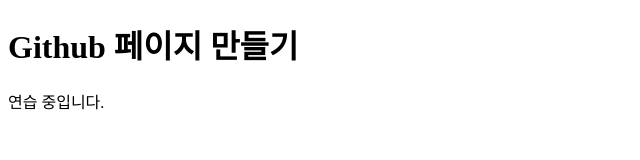
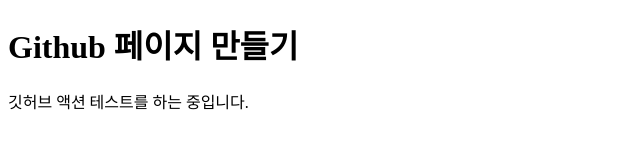
Before and after one commit to wanghoreng/wanghoreng.github.io, a plain HTML site: page index.html in a window 1280 px wide. Shown: the whole page, without its empty margins (0-640 px from the left). Drawn offline with Linux system fonts and the light colour scheme.

Commit message:
Github Actions Test

```diff
--- a/index.html
+++ b/index.html
@@ -7,6 +7,6 @@
   </head>
   <body>
     <h1>Github 페이지 만들기</h1>
-    연습 중입니다.
+    깃허브 액션 테스트를 하는 중입니다.
   </body>
 </html>
```
